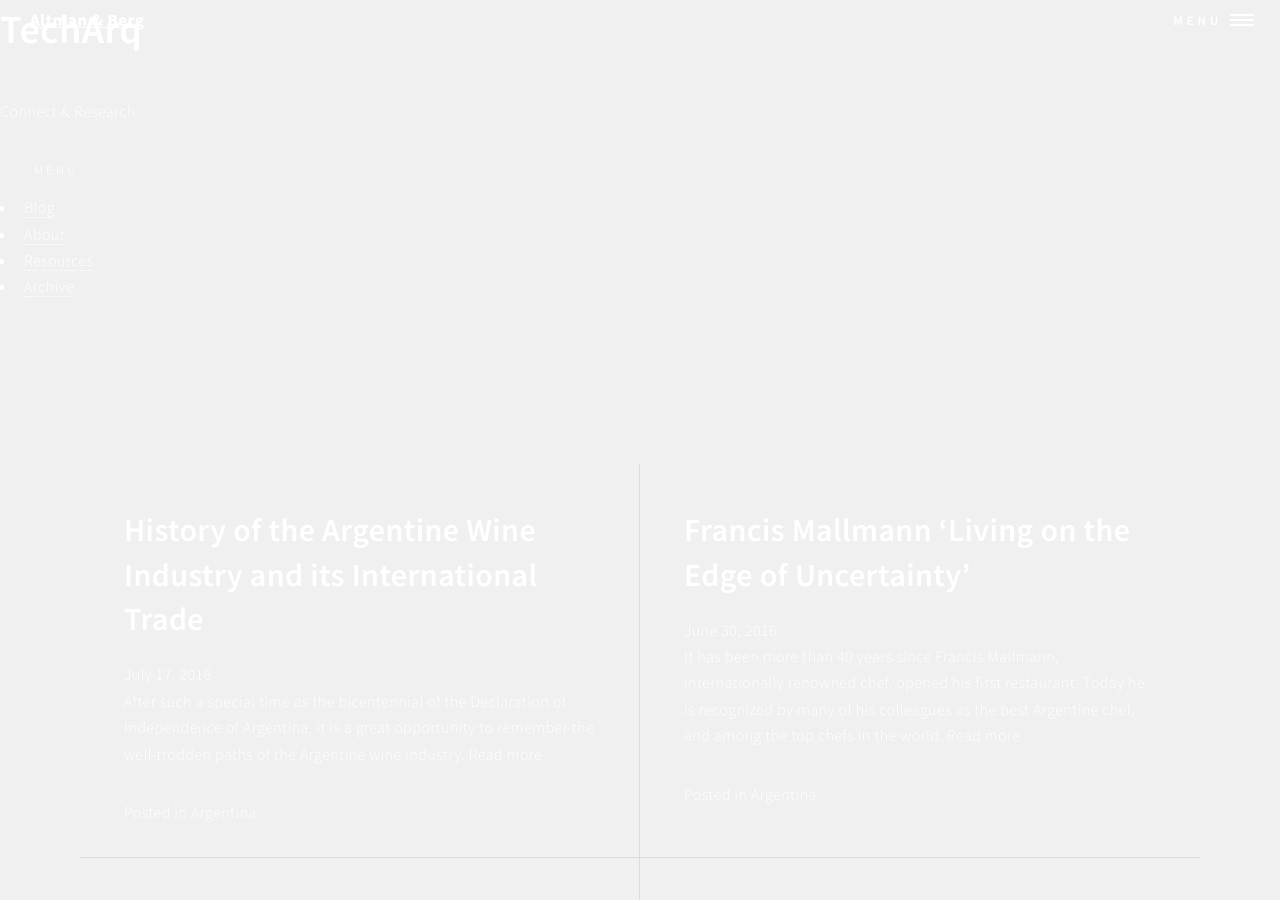
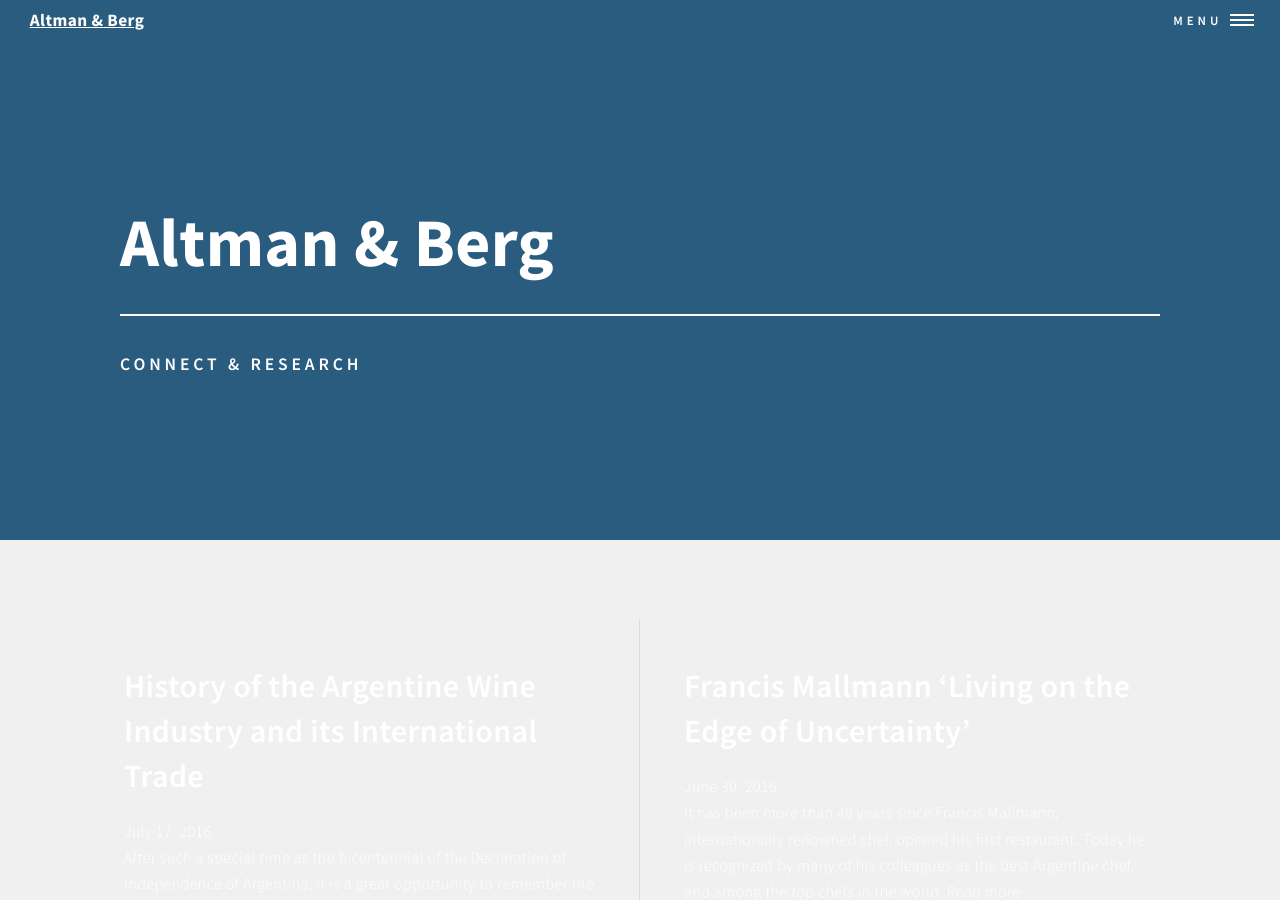
Before and after one commit to gasparlg/jekyll-test-one, a Jekyll site: the page built from index.html, in a window 1280 px wide and 900 px high. Built offline with Jekyll 4.4.1, drawn with Linux system fonts in a browser that asks for light colours; the list of posts is cut into pages by our own code.

Commit message:
added the new top of the page and removed the old one

```diff
--- a/_layouts/default.html
+++ b/_layouts/default.html
@@ -22,6 +22,8 @@
             <script>try{Typekit.load({ async: true });}catch(e){}</script>
     </head>
     <body>
+        <div class="mainpage">
+        <div id="wrapper" class="mainpage"> <!-- from index -->
 
         <!-- Header --> <!-- from index -->
         <header id="header" class="alt">
@@ -30,7 +32,32 @@
                 <a href="#menu">&nbsp;Menu</a>
             </nav>
         </header>
+            <!-- Menu -->
+        <nav id="menu">
+            <ul class="links">
+                <li><a href="{{site.baseurl}}/index.html">Home</a></li>
+                <li><a href="{{site.baseurl}}/tags/index.html">Archive</a></li>
+                <li><a href="#contact">Contact</a></li>
+                <li><a href="elements.html">English</a></li>
+                <li><a href="elements.html">Español</a></li>
+            </ul>
+            <ul class="actions vertical">
+                <li><a href="#" class="button special fit">Get the Newsletter</a></li>
+            </ul>
+        </nav>
+        <!-- Banner -->
+        <section id="banner" class="major">
+            <div class="inner">
+                <header class="major">
+                    <h1><a href="{{site.baseurl}}/index.html">Altman <span id="amp">&amp;</span> Berg</a></h1>
+                </header>
+                <div class="content">
+                    <p>{{site.tagline}}</p>
+                </div>
+            </div>
+        </section>
 
+        <!--
         <header role="banner" class="page-header" id="top">
             <h1><a href="{{site.baseurl}}/index.html">{{site.title}}</a></h1>
             <p>{{site.tagline}}</p>
@@ -45,8 +72,7 @@
                 </ul>
             </nav>
         </header>
-            <div class="mainpage">
-            <div id="wrapper" class="mainpage"> <!-- from index -->
+        -->
             {{content}}
             {% if page.id %}
               {% include footer-post.html %}
```
